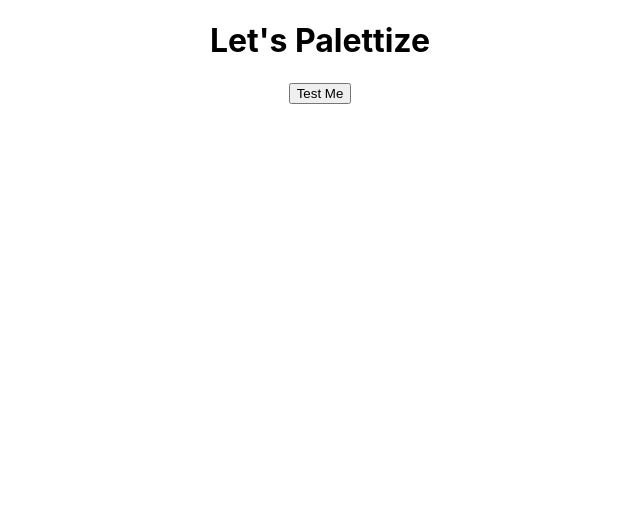
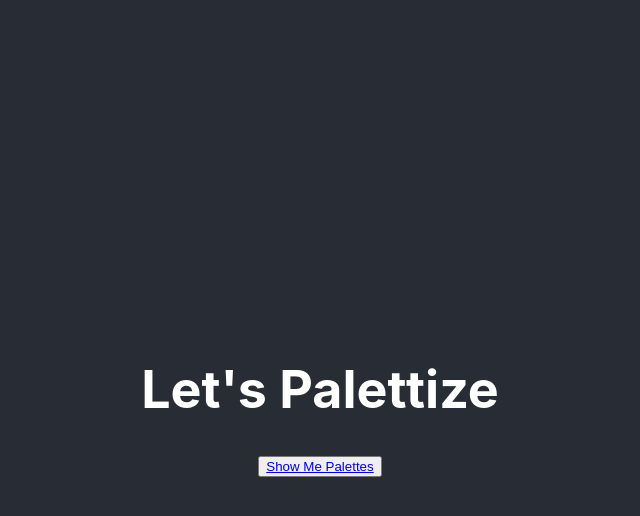
Before and after one commit to climb719/palettize-frontend, a React (Create React App) app: page /home in a window 1280 px wide. Shown: the top 516 px of the page, without its empty margins (320-960 px from the left). Built offline with nearby package versions, Linux system fonts and the light colour scheme; no server answers.

Commit message:
test Link and css changes

```diff
--- a/src/App.css
+++ b/src/App.css
@@ -16,7 +16,7 @@
   }
 }
 
-.App-header {
+.App-Main {
   background-color: #282c34;
   min-height: 100vh;
   display: flex;
--- a/src/components/Home.js
+++ b/src/components/Home.js
@@ -1,14 +1,15 @@
 import { connect } from 'react-redux'
 import { test } from '../redux/actionCreators'
 import PaletteContainer from '../containers/PalleteContainer'
+import { Link } from 'react-router-dom'
 
 const Home = props => {
   return (
 
-      <div className="home">
+      <div className="App-Main">
         <h1>Let's Palettize</h1>
-        <button onClick={ props.test}>Test Me</button>
-        <PaletteContainer />
+        <button onClick={ props.test}> <Link to="/palettes"><div>Show Me Palettes</div></Link></button>
+
       </div>
 
   )
--- a/src/components/Welcome.js
+++ b/src/components/Welcome.js
@@ -4,14 +4,12 @@ import EnterButton from './EnterButton'
 const Welcome = props => {
     console.log(props)
   return (
-    <div className="welcome">
-        <header className="App-header">
+    <div className="App-Main">
         <img src="https://i.pinimg.com/564x/1e/db/25/1edb253a19ebb84b7528e9c33e375159.jpg" className="home-panels" alt="swatches" />
         <h1>
           Welcome to Palettize
         </h1>
         <EnterButton />
-      </header>
     </div>
   )
 }
--- a/src/containers/PalleteContainer.js
+++ b/src/containers/PalleteContainer.js
@@ -5,7 +5,7 @@ const PaletteContainer = props => {
         console.log(props)
 
         return (
-            <div></div>
+            <div>In PaletteContainer</div>
         )
 
 }
```
